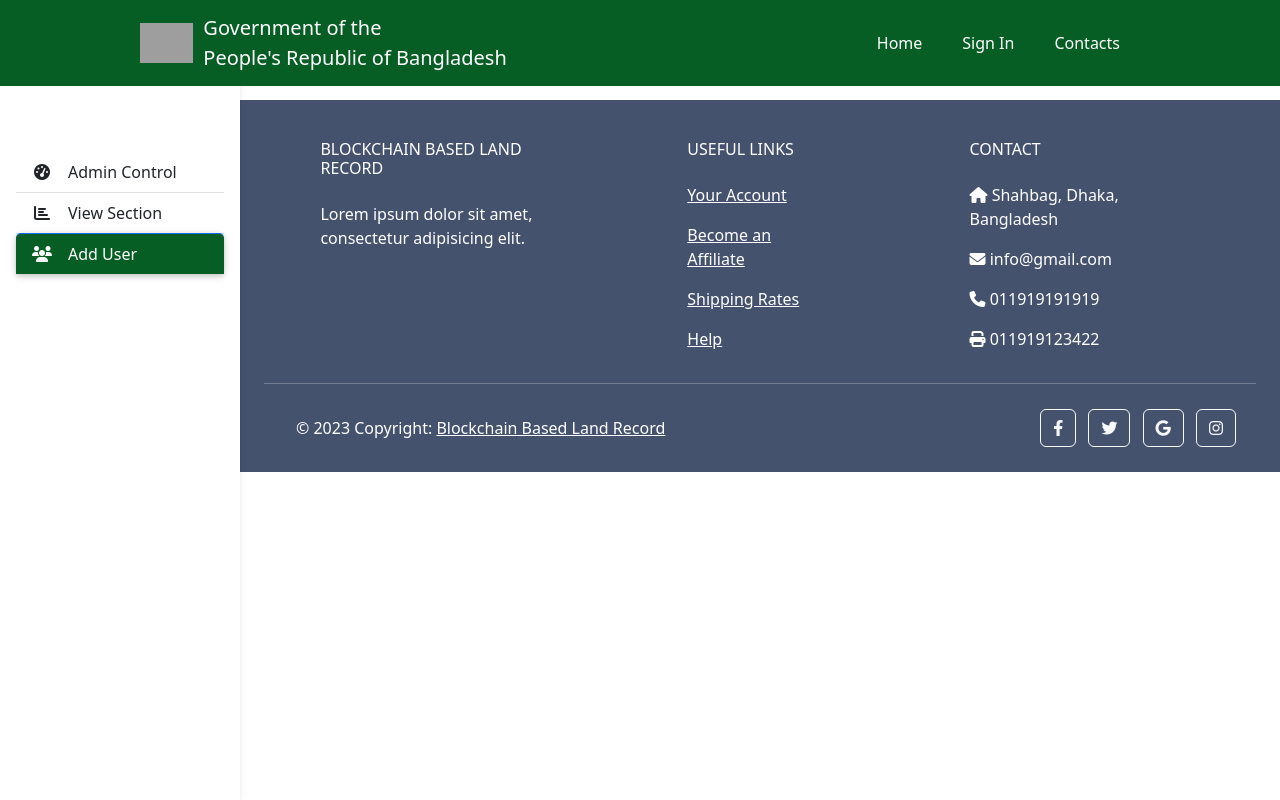
After one commit to Mahdi3M/BLRM, a PHP site: page /adduser.php in a window 1280 px wide. The commit adds this page. Run offline with PHP 8.4, Linux system fonts and the light colour scheme; grey boxes are pictures that could not be loaded.

Commit message:
admin-pages

```diff
--- /dev/null
+++ b/adduser.php
@@ -0,0 +1,49 @@
+<!DOCTYPE html>
+<html lang="en">
+
+<head>
+    <meta charset="UTF-8">
+    <meta http-equiv="X-UA-Compatible" content="IE=edge">
+    <meta name="viewport" content="width=device-width, initial-scale=1.0">
+
+    <title>BLRM</title>
+    <link rel="icon" type="image/png" href="assets/img/logo.png">
+
+    <link href="https://cdn.jsdelivr.net/npm/bootstrap@5.0.2/dist/css/bootstrap.min.css" rel="stylesheet" integrity="sha384-EVSTQN3/azprG1Anm3QDgpJLIm9Nao0Yz1ztcQTwFspd3yD65VohhpuuCOmLASjC" crossorigin="anonymous">
+
+    <script src="https://code.jquery.com/jquery-3.6.1.min.js" integrity="sha256-o88AwQnZB+VDvE9tvIXrMQaPlFFSUTR+nldQm1LuPXQ=" crossorigin="anonymous"></script>
+
+    <link rel="stylesheet" href="assets/css/style.css">
+    <!-- CSS only -->
+    <link href="https://cdn.jsdelivr.net/npm/bootstrap@5.2.3/dist/css/bootstrap.min.css" rel="stylesheet" integrity="sha384-rbsA2VBKQhggwzxH7pPCaAqO46MgnOM80zW1RWuH61DGLwZJEdK2Kadq2F9CUG65" crossorigin="anonymous">
+    <link rel="stylesheet" href="https://cdnjs.cloudflare.com/ajax/libs/font-awesome/6.2.1/css/all.min.css" integrity="sha512-MV7K8+y+gLIBoVD59lQIYicR65iaqukzvf/nwasF0nqhPay5w/9lJmVM2hMDcnK1OnMGCdVK+iQrJ7lzPJQd1w==" crossorigin="anonymous" referrerpolicy="no-referrer">
+</head>
+
+<body>
+    <div class="admin-page">
+        <?php include 'header.php'; ?>
+
+        <script>
+            $("#signinnav").removeClass("active");
+            $("#contactsnav").removeClass("active");
+            $("#homenav").removeClass("active");
+        </script>
+
+        <?php include 'sidebar.php'; ?>
+
+        <script>
+            $("#admin_control").removeClass("active");
+            $("#view_section").removeClass("active");
+
+            $("#add_user").addClass("active");
+        </script>
+
+        <?php include 'footer.php'; ?>
+    </div>
+
+    <!-- JavaScript Bundle with Popper -->
+    <script src="https://cdn.jsdelivr.net/npm/bootstrap@5.2.3/dist/js/bootstrap.bundle.min.js" integrity="sha384-kenU1KFdBIe4zVF0s0G1M5b4hcpxyD9F7jL+jjXkk+Q2h455rYXK/7HAuoJl+0I4" crossorigin="anonymous"></script>
+    <script src="https://cdn.jsdelivr.net/npm/bootstrap@5.0.2/dist/js/bootstrap.bundle.min.js" integrity="sha384-MrcW6ZMFYlzcLA8Nl+NtUVF0sA7MsXsP1UyJoMp4YLEuNSfAP+JcXn/tWtIaxVXM" crossorigin="anonymous"></script>
+</body>
+
+</html>
--- a/assets/css/style.css
+++ b/assets/css/style.css
@@ -40,6 +40,49 @@
 .nav-link:hover {
     background-color: #7faf48 !important;
 }
+
+/* Admin-page */
+
+.admin-page{
+    margin-top: 100px;
+    margin-left: 240px;
+}
+
+/* Sidebar */
+.sidebar {
+    position: fixed;
+    top: 0;
+    bottom: 0;
+    left: 0;
+    padding: 58px 0 0; /* Height of navbar */
+    box-shadow: 0 2px 5px 0 rgb(0 0 0 / 5%), 0 2px 10px 0 rgb(0 0 0 / 5%);
+    width: 240px;
+    z-index: 600;
+    margin-top: 70px;
+  }
+
+  @media (max-width: 991.98px) {
+    .sidebar {
+      width: 100%;
+    }
+    .admin-page{
+        margin-left: 0;
+    }
+  }
+  .sidebar .active {
+    border-radius: 5px;
+    box-shadow: 0 2px 5px 0 rgb(0 0 0 / 16%), 0 2px 10px 0 rgb(0 0 0 / 12%);
+    background-color: #075E24 !important;
+  }
+
+  .sidebar-sticky {
+    position: relative;
+    top: 0;
+    height: calc(100vh - 48px);
+    padding-top: 0.5rem;
+    overflow-x: hidden;
+    overflow-y: auto; /* Scrollable contents if viewport is shorter than content. */
+  }
 
 
 
--- /dev/null
+++ b/sidebar.php
@@ -0,0 +1,13 @@
+<nav id="sidebarMenu" class="collapse d-lg-block sidebar collapse bg-white">
+    <div class="position-sticky">
+    <div class="list-group list-group-flush mx-3 mt-4">
+        <a href="admincontrol.php" class="list-group-item list-group-item-action py-2 ripple" aria-current="true" id="admin_control">
+        <i class="fas fa-tachometer-alt fa-fw me-3"></i><span>Admin Control</span>
+        </a>
+        <a href="viewsection.php" class="list-group-item list-group-item-action py-2 ripple" id="view_section"><i
+            class="fas fa-chart-bar fa-fw me-3"></i><span>View Section</span></a>
+        <a href="adduser.php" class="list-group-item list-group-item-action py-2 ripple" id="add_user"><i
+            class="fas fa-users fa-fw me-3"></i><span>Add User</span></a>
+    </div>
+    </div>
+</nav>
```
Also changed, not shown: admincontrol.php (added, +55 -0 lines), viewsection.php (added, +49 -0 lines).
